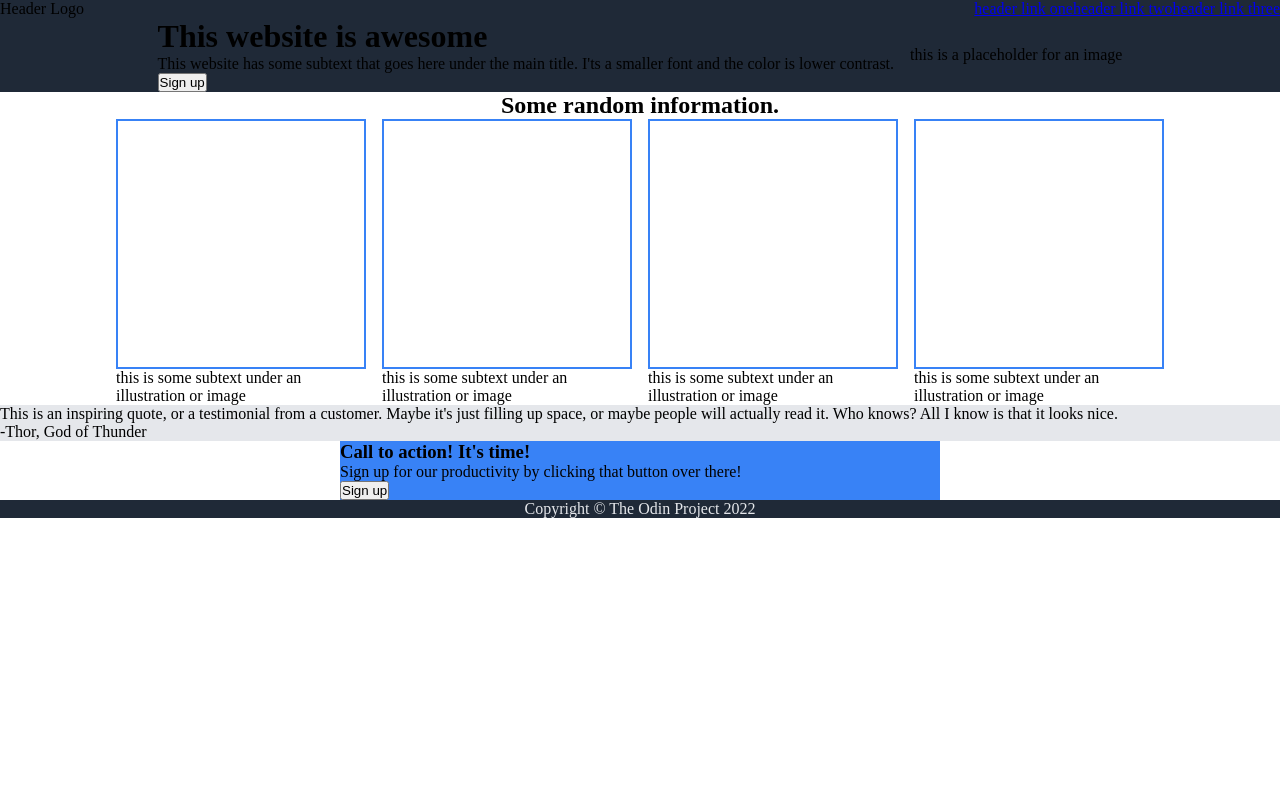
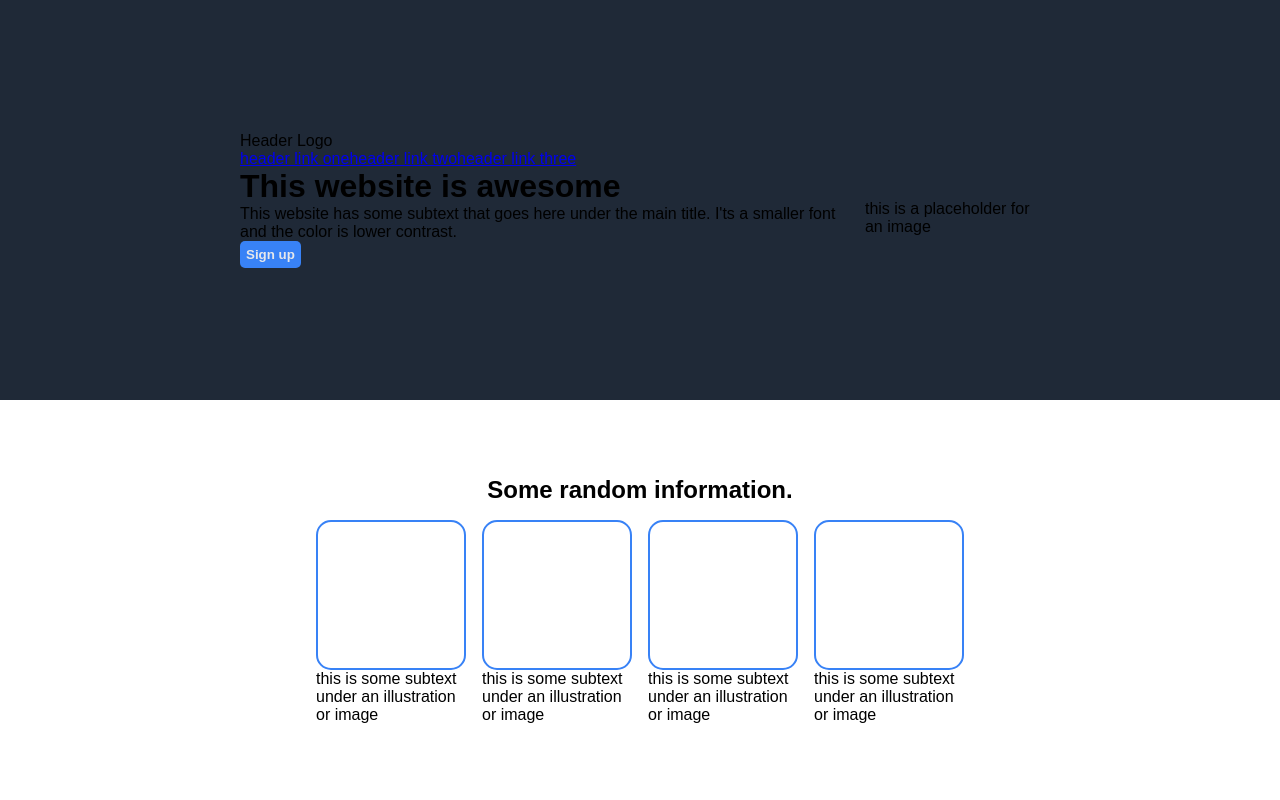
Before and after one commit to bryant-bourgeois/Landing-Page, a plain HTML site: page index.html in a window 1280 px wide. Shown: the top 800 px of the page. Drawn offline with Linux system fonts and the light colour scheme.

Commit message:
Add more styling version 3

```diff
--- a/index.html
+++ b/index.html
@@ -8,6 +8,7 @@
   <body>
     <div class="main-container">
       <div class="header">
+        <div class="header-sizer">
           <div class="header-top">
             <p>Header Logo</p>
             <ul class="header-links">
@@ -20,13 +21,14 @@
             <div class="header-content-left">
               <h1>This website is awesome</h1>
               <p>
-              This website has some subtext that goes here under the main title.
-              I'ts a smaller font and the color is lower contrast.
+                This website has some subtext that goes here under the main
+                title. I'ts a smaller font and the color is lower contrast.
               </p>
               <button class="sign-up">Sign up</button>
             </div>
             <div class="image-placeholder">
               <p>this is a placeholder for an image</p>
+            </div>
           </div>
         </div>
       </div>
@@ -60,12 +62,14 @@
         </div>
       </div>
       <div class="section-2">
+        <div class="testimonial-container">
           <p class="testimonial">
             This is an inspiring quote, or a testimonial from a customer. Maybe
-          it's just filling up space, or maybe people will actually read it. Who
-          knows? All I know is that it looks nice.
+            it's just filling up space, or maybe people will actually read it.
+            Who knows? All I know is that it looks nice.
           </p>
           <p class="testimonial-credit">-Thor, God of Thunder</p>
+        </div>
       </div>
       <div class="section-3">
         <div class="blue-box">
--- a/styles.css
+++ b/styles.css
@@ -4,6 +4,7 @@
   margin: 0;
   padding: 0;
   box-sizing: border-box;
+  font-family: sans-serif;
 }
 
 .main-container {
@@ -12,14 +13,20 @@
 }
 
 .header {
+  background-color: #1f2937;
+  display: flex;
+  justify-content: center;
+  align-items: center;
+  height: 400px;
+}
+
+.header-sizer {
   display: flex;
   flex-direction: column;
-  background-color: #1f2937;
+  width: 800px;
 }
 
 .header-top {
-  display: flex;
-  justify-content: space-between;
 }
 
 .header-links {
@@ -42,45 +49,111 @@
   flex: 0 1 auto;
 }
 
+.sign-up {
+  color: #e5e7eb;
+  background-color: #3882f6;
+  font-weight: bold;
+  padding: 6px;
+  border-radius: 5px;
+  border: none;
+}
+
 .section-1 {
   display: flex;
   flex-direction: column;
   justify-content: center;
   align-items: center;
+  gap: 1rem;
+  height: 400px;
+}
+
+.testimonial-container {
+  display: flex;
+  flex-direction: column;
+  justify-content: center;
+  align-items: center;
+  height: 300px;
+  width: 500px;
+  margin: 0 auto;
+  padding: 30px 0;
+}
+
+.testimonial {
+  font-size: 36px;
+  font-weight: light;
+  font-style: italic;
+}
+
+.testimonial-credit {
+  align-self: flex-end;
 }
 
 .card-container {
   display: flex;
+  width: 250px;
   gap: 1rem;
+  justify-content: center;
 }
 
 .card {
-  width: 250px;
 }
 
 .card-box {
   border: #3882f6 solid 2px;
-  height: 250px;
-  width: 250px;
+  border-radius: 15px;
+  height: 150px;
+  width: 150px;
 }
 
 .section-2 {
   background-color: #e5e7eb;
+  height: 400px;
+  display: flex;
+  align-items: center;
 }
 
 .section-3 {
   display: flex;
   justify-content: center;
   align-items: center;
+  height: 300px;
 }
 
 .blue-box {
   background-color: #3882f6;
   width: 600px;
+  height: 150px;
+  border-radius: 15px;
+  padding: 16px;
+  margin: 30px 0;
+  color: #e5e7eb;
+  display: flex;
+  align-items: center;
+}
+
+.blue-box-text {
+  color: #e5e7eb;
+}
+
+.blue-box-subtext {
+  color: #e5e7eb;
+}
+
+.blue-box-button {
+  color: #e5e7eb;
+  border: #e5e7eb solid 1px;
+  background-color: #3882f6;
+  border-radius: 5px;
+  padding: 6px;
+  margin-left: auto;
 }
 
 .footer {
+  height: 100px;
   background-color: #1f2937;
-  text-align: center;
   color: #e5e7eb;
+  padding: 30px;
+  display: flex;
+  justify-content: center;
+  align-items: center;
 }
```
Lines whose indentation alone changed are shown as unchanged.
